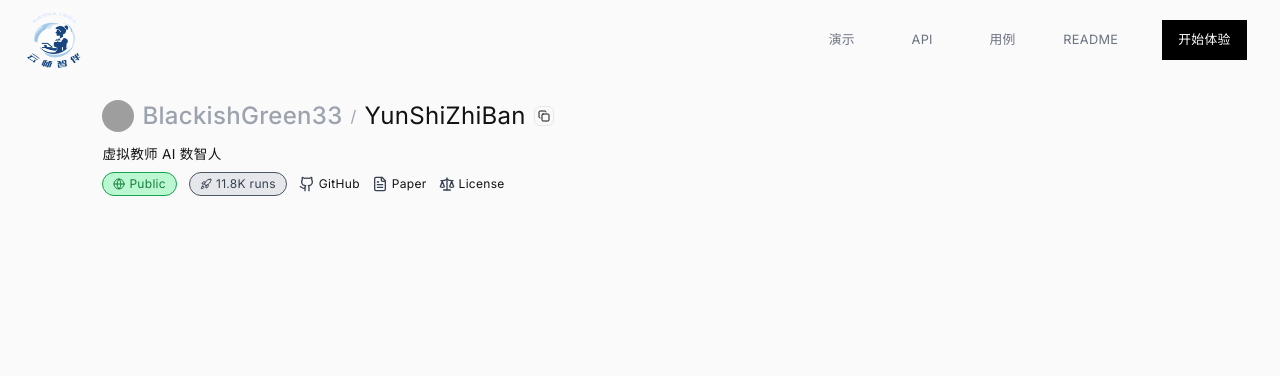
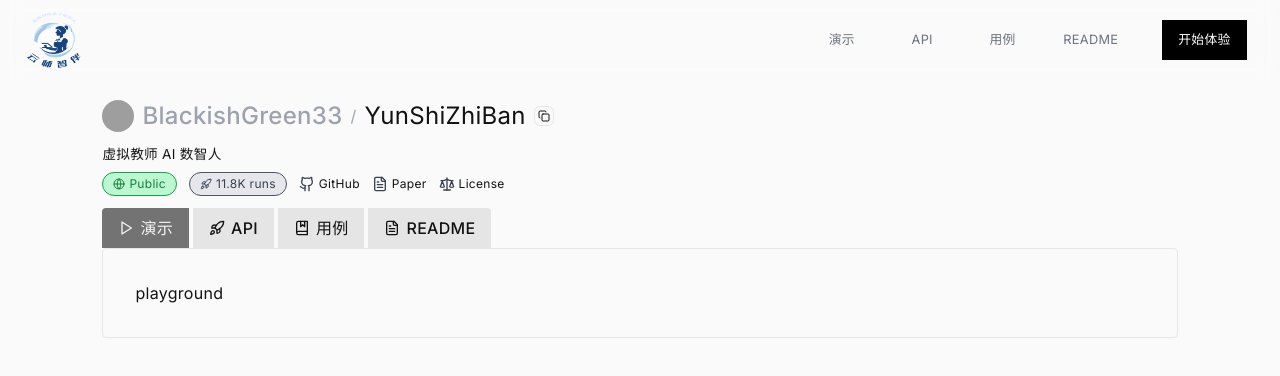
Before and after one commit to YunShiZhiBan/YunShiZhiBan-FE, a Next.js app: page / in a window 1280 px wide. Shown: the top 376 px of the page. Built offline with nearby package versions, Linux system fonts and the light colour scheme; grey boxes are pictures that could not be loaded; a web font is replaced by a local one.

Commit message:
✨ feat：新增 Tabs 组件

```diff
--- /dev/null
+++ b/src/common/components/elements/Tabs.tsx
@@ -0,0 +1,64 @@
+'use client';
+
+import { AnimatePresence, motion } from 'framer-motion';
+import { useState } from 'react';
+
+interface TabProps {
+  label: React.ReactNode;
+  children: React.ReactNode;
+}
+
+interface TabsProps {
+  tabs: TabProps[];
+}
+
+export const Tab = ({ children }: TabProps) => {
+  return <>{children}</>;
+};
+
+export const Tabs = ({ tabs }: TabsProps) => {
+  const [activeTab, setActiveTab] = useState(0);
+
+  const handleTabClick = (index: number) => {
+    setActiveTab(index);
+  };
+
+  return (
+    <div>
+      <div className="flex flex-col gap-1.5 sm:flex-row md:gap-1">
+        {tabs.map((tab, index) => (
+          <button
+            key={index}
+            className={`px-4 py-2 text-center font-medium ${
+              activeTab === index
+                ? 'bg-neutral-500 text-neutral-100 dark:bg-neutral-400 dark:text-neutral-900'
+                : 'bg-neutral-200 dark:bg-neutral-800 dark:text-neutral-400 hover:dark:text-neutral-200'
+            } ${
+              index === 0
+                ? 'md:rounded-tl'
+                : index === tabs.length - 1
+                  ? 'md:rounded-tr'
+                  : ''
+            }`}
+            onClick={() => handleTabClick(index)}
+          >
+            {tab.label}
+          </button>
+        ))}
+      </div>
+      <div className="rounded border px-4 py-8 dark:border-neutral-800 sm:px-8">
+        <AnimatePresence mode="wait">
+          <motion.div
+            key={activeTab}
+            initial={{ opacity: 0, x: -50 }}
+            animate={{ opacity: 1, x: 0 }}
+            exit={{ opacity: 0, x: 50 }}
+            transition={{ duration: 0.5 }}
+          >
+            {tabs[activeTab].children}
+          </motion.div>
+        </AnimatePresence>
+      </div>
+    </div>
+  );
+};
--- a/src/modules/home/components/Home.tsx
+++ b/src/modules/home/components/Home.tsx
@@ -1,9 +1,11 @@
 import BasicDetail from './BasicDetail';
+import MainTabs from './MainTabs';
 
 const Home = () => {
   return (
-    <div className="h-[120vh] w-full px-[8%] py-[2vh]">
+    <div className="h-auto w-full px-[8%] py-[2vh] flex flex-col gap-3">
       <BasicDetail />
+      <MainTabs />
     </div>
   );
 };
--- /dev/null
+++ b/src/modules/home/components/MainTabs/components/MainTabs.tsx
@@ -0,0 +1,51 @@
+import { BookMarked, FileText, Play, Rocket } from 'lucide-react';
+
+import { Tabs } from '@/common/components/elements/Tabs';
+
+const TabLabel = ({ children }: { children: React.ReactNode }) => (
+  <div className="flex items-center justify-center gap-1.5">{children}</div>
+);
+
+const MainTabs: React.FC = () => {
+  const TABS = [
+    {
+      label: (
+        <TabLabel>
+          <Play size={16} />
+          演示
+        </TabLabel>
+      ),
+      children: <>playground</>,
+    },
+    {
+      label: (
+        <TabLabel>
+          <Rocket size={16} />
+          API
+        </TabLabel>
+      ),
+      children: <>api</>,
+    },
+    {
+      label: (
+        <TabLabel>
+          <BookMarked size={16} />
+          用例
+        </TabLabel>
+      ),
+      children: <>example</>,
+    },
+    {
+      label: (
+        <TabLabel>
+          <FileText size={16} />
+          README
+        </TabLabel>
+      ),
+      children: <>readme</>,
+    },
+  ];
+  return <Tabs tabs={TABS} />;
+};
+
+export default MainTabs;
--- /dev/null
+++ b/src/modules/home/components/MainTabs/index.ts
@@ -0,0 +1,3 @@
+import MainTabs from './components/MainTabs';
+
+export default MainTabs;
```
